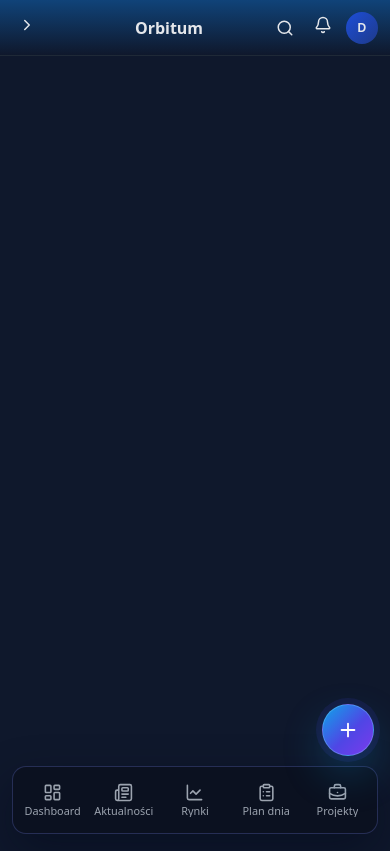
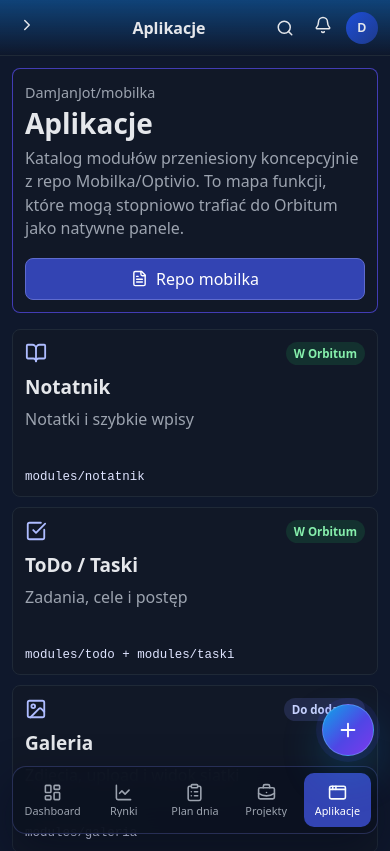
Before and after one commit to DamJanJot/dj-widgets, a React (Vite) app: page /apps in a window 390 px wide. Shown: the top 851 px of the page. Built offline with nearby package versions, Linux system fonts and the light colour scheme.

Commit message:
add Mobilka apps catalog

```diff
--- a/src/App.tsx
+++ b/src/App.tsx
@@ -14,6 +14,7 @@
 import DayPlan from './pages/DayPlan'
 import Projects from './pages/Projects'
 import PaintPanel from './pages/PaintPanel'
+import Apps from './pages/Apps'
 import RouteMemory from './components/RouteMemory'
 import FloatingOrbitumButton from './components/FloatingOrbitumButton'
 import OrbitumContextMenu from './components/OrbitumContextMenu'
@@ -45,6 +46,7 @@
             <Route path="/day-plan" element={<DayPlan />} />
             <Route path="/projects" element={<Projects />} />
             <Route path="/paint" element={<PaintPanel />} />
+            <Route path="/apps" element={<Apps />} />
           </Routes>
         </div>
       </div>
--- a/src/components/MobileQuickDock.tsx
+++ b/src/components/MobileQuickDock.tsx
@@ -1,8 +1,8 @@
 import { NavLink } from 'react-router-dom'
-import { BriefcaseBusiness, ClipboardList, LayoutDashboard, LineChart, ListTodo, Newspaper } from 'lucide-react'
+import { AppWindow, BriefcaseBusiness, ClipboardList, LayoutDashboard, LineChart, Newspaper } from 'lucide-react'
 import { useSidebarConfig, type SidebarItemId } from '@/hooks/use-sidebar-config'
 
-const dockItems: SidebarItemId[] = ['dashboard', 'news', 'markets', 'dayPlan', 'projects', 'notes']
+const dockItems: SidebarItemId[] = ['dashboard', 'markets', 'dayPlan', 'projects', 'apps']
 
 const icons: Partial<Record<SidebarItemId, typeof LayoutDashboard>> = {
   dashboard: LayoutDashboard,
@@ -10,7 +10,7 @@
   markets: LineChart,
   dayPlan: ClipboardList,
   projects: BriefcaseBusiness,
-  notes: ListTodo,
+  apps: AppWindow,
 }
 
 export default function MobileQuickDock() {
--- a/src/components/Sidebar.tsx
+++ b/src/components/Sidebar.tsx
@@ -1,5 +1,5 @@
 import { NavLink } from 'react-router-dom'
-import { BookText, BriefcaseBusiness, ClipboardList, Info, LayoutDashboard, LineChart, ListTodo, Newspaper, Paintbrush, RadioTower } from 'lucide-react'
+import { AppWindow, BookText, BriefcaseBusiness, ClipboardList, Info, LayoutDashboard, LineChart, ListTodo, Newspaper, Paintbrush, RadioTower } from 'lucide-react'
 import { useSidebarConfig, type SidebarItemId } from '@/hooks/use-sidebar-config'
 
 const icons: Record<SidebarItemId, typeof LayoutDashboard> = {
@@ -8,6 +8,7 @@
   markets: LineChart,
   dayPlan: ClipboardList,
   projects: BriefcaseBusiness,
+  apps: AppWindow,
   paint: Paintbrush,
   docs: BookText,
   operations: RadioTower,
--- a/src/components/Topbar.tsx
+++ b/src/components/Topbar.tsx
@@ -13,6 +13,7 @@
   '/markets': 'Rynki',
   '/day-plan': 'Plan dnia',
   '/projects': 'Projekty',
+  '/apps': 'Aplikacje',
   '/paint': 'Paint',
   '/docs': 'Documentation',
   '/profile': 'Profil',
--- a/src/hooks/use-keyboard-shortcuts.ts
+++ b/src/hooks/use-keyboard-shortcuts.ts
@@ -18,8 +18,9 @@
   { path: '/markets', keys: 'Ctrl+3' },
   { path: '/day-plan', keys: 'Ctrl+4' },
   { path: '/projects', keys: 'Ctrl+5' },
-  { path: '/paint', keys: 'Ctrl+6' },
-  { path: '/notes', keys: 'Ctrl+7' },
+  { path: '/apps', keys: 'Ctrl+6' },
+  { path: '/paint', keys: 'Ctrl+7' },
+  { path: '/notes', keys: 'Ctrl+8' },
   { path: '/settings', keys: 'Ctrl+,' },
 ]
 
--- a/src/hooks/use-sidebar-config.ts
+++ b/src/hooks/use-sidebar-config.ts
@@ -6,6 +6,7 @@
   | 'markets'
   | 'dayPlan'
   | 'projects'
+  | 'apps'
   | 'paint'
   | 'docs'
   | 'operations'
@@ -31,6 +32,7 @@
   { id: 'markets', label: 'Rynki', path: '/markets' },
   { id: 'dayPlan', label: 'Plan dnia', path: '/day-plan' },
   { id: 'projects', label: 'Projekty', path: '/projects' },
+  { id: 'apps', label: 'Aplikacje', path: '/apps' },
   { id: 'paint', label: 'Paint', path: '/paint' },
   { id: 'docs', label: 'Documentation', path: '/docs' },
   { id: 'operations', label: 'Centrum', path: '/operations' },
--- a/src/lib/navigation.ts
+++ b/src/lib/navigation.ts
@@ -1,4 +1,5 @@
 import {
+  AppWindow,
   BookText,
   BriefcaseBusiness,
   CalendarDays,
@@ -27,6 +28,7 @@
   { label: 'Rynki', path: '/markets', hint: 'Złoto, waluty i krypto', icon: LineChart },
   { label: 'Plan dnia', path: '/day-plan', hint: 'Fokus, zadania i harmonogram', icon: ClipboardList },
   { label: 'Projekty', path: '/projects', hint: 'Mapa modułów i priorytetów', icon: BriefcaseBusiness },
+  { label: 'Aplikacje', path: '/apps', hint: 'Moduły z Mobilka/Optivio', icon: AppWindow },
   { label: 'Paint', path: '/paint', hint: 'Whiteboard, tablice i notatki', icon: Paintbrush },
   { label: 'Notatki i zadania', path: '/notes', hint: 'Lokalna lista zadań', icon: ListTodo },
   { label: 'Centrum', path: '/operations', hint: 'Alerty i ostatnie działania', icon: RadioTower },
--- /dev/null
+++ b/src/pages/Apps.tsx
@@ -0,0 +1,67 @@
+import {
+  BookOpen,
+  CalendarDays,
+  CheckSquare,
+  Database,
+  FileText,
+  Folder,
+  Image,
+  MessageCircle,
+  Paintbrush,
+  Terminal,
+  WalletCards,
+} from 'lucide-react'
+
+const modules = [
+  { title: 'Notatnik', source: 'modules/notatnik', status: 'W Orbitum', detail: 'Notatki i szybkie wpisy', icon: BookOpen },
+  { title: 'ToDo / Taski', source: 'modules/todo + modules/taski', status: 'W Orbitum', detail: 'Zadania, cele i postęp', icon: CheckSquare },
+  { title: 'Galeria', source: 'modules/galeria', status: 'Do dodania', detail: 'Zdjęcia, upload i widok siatki', icon: Image },
+  { title: 'Kalendarz', source: 'modules/kalendarz', status: 'Częściowo', detail: 'Wydarzenia, święta i przypomnienia', icon: CalendarDays },
+  { title: 'Dysk', source: 'modules/dysk', status: 'Do dodania', detail: 'Foldery, pliki i prosty manager', icon: Folder },
+  { title: 'Paint', source: 'modules/paint', status: 'W Orbitum', detail: 'Whiteboard i szkice', icon: Paintbrush },
+  { title: 'Portfel', source: 'modules/portfel_mobile', status: 'Plan', detail: 'Finanse osobiste i zestawienia', icon: WalletCards },
+  { title: 'Chat', source: 'modules/czat', status: 'Plan', detail: 'Rozmowy i powiadomienia', icon: MessageCircle },
+  { title: 'Terminal', source: 'modules/terminal_mobile', status: 'Plan', detail: 'Terminal webowy / symulator', icon: Terminal },
+  { title: 'Tabele', source: 'modules/tabele', status: 'Plan', detail: 'Arkusze, eksport i zapis', icon: Database },
+]
+
+const statusClass: Record<string, string> = {
+  'W Orbitum': 'ready',
+  'Częściowo': 'partial',
+  'Do dodania': 'new',
+  Plan: 'planned',
+}
+
+export default function Apps() {
+  return (
+    <section className="page-shell apps-page">
+      <div className="apps-hero card">
+        <div>
+          <span className="muted small">DamJanJot/mobilka</span>
+          <h1 className="page-title">Aplikacje</h1>
+          <p>
+            Katalog modułów przeniesiony koncepcyjnie z repo Mobilka/Optivio. To mapa funkcji, które mogą stopniowo trafiać do Orbitum jako natywne panele.
+          </p>
+        </div>
+        <a className="button-like primary" href="https://github.com/DamJanJot/mobilka" target="_blank" rel="noreferrer">
+          <FileText size={17} />
+          Repo mobilka
+        </a>
+      </div>
+
+      <div className="apps-grid">
+        {modules.map((module) => (
+          <article className="app-module-card card" key={module.title}>
+            <div className="app-module-top">
+              <module.icon size={22} />
+              <span className={`app-module-status ${statusClass[module.status]}`}>{module.status}</span>
+            </div>
+            <h2>{module.title}</h2>
+            <p>{module.detail}</p>
+            <code>{module.source}</code>
+          </article>
+        ))}
+      </div>
+    </section>
+  )
+}
--- a/src/styles.css
+++ b/src/styles.css
@@ -2455,6 +2455,102 @@
 
 .project-add-button{
   width:100%;
+}
+
+.apps-page{
+  max-height:calc(100vh - 88px);
+  overflow:hidden;
+}
+
+.apps-hero{
+  display:grid;
+  grid-template-columns:minmax(0,1fr) auto;
+  gap:18px;
+  align-items:center;
+  border-color:rgba(93,80,255,.65);
+}
+
+.apps-hero .page-title{
+  margin:4px 0 8px;
+}
+
+.apps-hero p{
+  max-width:820px;
+  margin:0;
+  color:var(--muted);
+  line-height:1.45;
+}
+
+.apps-grid{
+  display:grid;
+  grid-template-columns:repeat(5,minmax(0,1fr));
+  gap:10px;
+  min-height:0;
+  overflow:auto;
+}
+
+.app-module-card{
+  display:flex;
+  flex-direction:column;
+  gap:9px;
+  min-height:168px;
+}
+
+.app-module-top{
+  display:flex;
+  align-items:center;
+  justify-content:space-between;
+  gap:10px;
+}
+
+.app-module-top svg{
+  color:#aebcff;
+}
+
+.app-module-card h2{
+  margin:0;
+  font-size:19px;
+}
+
+.app-module-card p{
+  margin:0;
+  color:var(--muted);
+  line-height:1.35;
+}
+
+.app-module-card code{
+  margin-top:auto;
+  min-width:0;
+  overflow:hidden;
+  text-overflow:ellipsis;
+  white-space:nowrap;
+  color:#dfe4ff;
+  font-size:.78rem;
+}
+
+.app-module-status{
+  border-radius:999px;
+  padding:4px 8px;
+  font-size:.72rem;
+  font-weight:800;
+  white-space:nowrap;
+  background:rgba(148,163,184,.14);
+  color:#cbd5e1;
+}
+
+.app-module-status.ready{
+  background:rgba(34,197,94,.14);
+  color:#86efac;
+}
+
+.app-module-status.partial{
+  background:rgba(251,191,36,.14);
+  color:#fde68a;
+}
+
+.app-module-status.new{
+  background:rgba(124,140,255,.16);
+  color:#c7d2fe;
 }
 
 .paint-page{
@@ -2879,6 +2975,11 @@
     overflow:visible;
   }
 
+  .apps-page{
+    max-height:none;
+    overflow:visible;
+  }
+
   .paint-page{
     max-height:none;
     overflow:visible;
@@ -2886,6 +2987,7 @@
 
   .projects-hero,
   .projects-layout,
+  .apps-hero,
   .paint-workspace-head,
   .paint-layout{
     grid-template-columns:1fr;
@@ -2896,6 +2998,10 @@
   .paint-board-tabs,
   .paint-schema-list{
     grid-template-columns:1fr;
+  }
+
+  .apps-grid{
+    grid-template-columns:repeat(2,minmax(0,1fr));
   }
 
   .paint-board-tabs{
@@ -3005,6 +3111,14 @@
     justify-content:center;
   }
 
+  .apps-grid{
+    grid-template-columns:1fr;
+  }
+
+  .apps-hero .button-like{
+    width:100%;
+  }
+
   .sidebar-sort-item{
     grid-template-columns:24px 1fr;
   }
```
